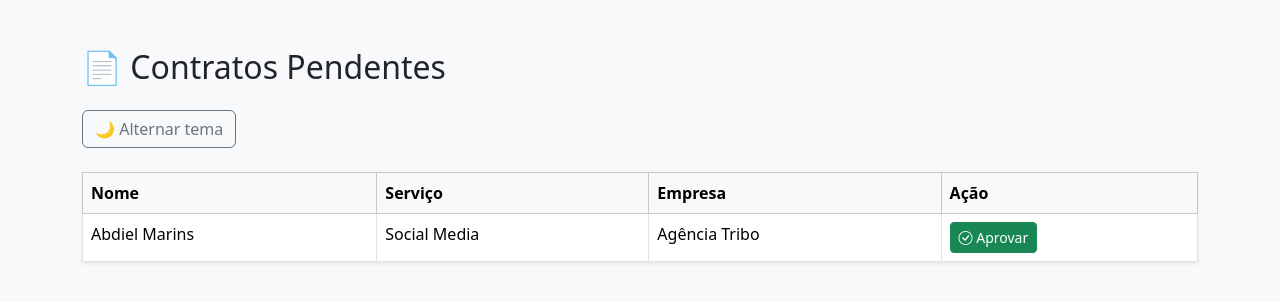
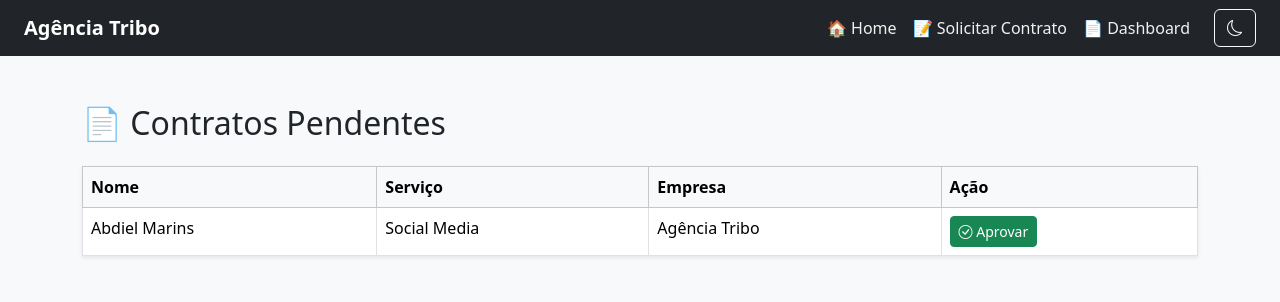
Before and after one commit to seo-react/automacao-contratos, a website: page index.html in a window 1280 px wide. Drawn offline with nearby package versions, Linux system fonts and the light colour scheme.

```diff
--- a/index.html
+++ b/index.html
@@ -3,19 +3,47 @@
 <head>
   <meta charset="UTF-8" />
   <meta name="viewport" content="width=device-width, initial-scale=1.0" />
-  <title>Dashboard de Contratos</title>
+  <title>Dashboard de Contratos | Agência Tribo</title>
   <link href="https://cdn.jsdelivr.net/npm/bootstrap@5.3.2/dist/css/bootstrap.min.css" rel="stylesheet" />
   <link href="https://cdn.jsdelivr.net/npm/bootstrap-icons@1.10.5/font/bootstrap-icons.css" rel="stylesheet" />
+  <style>
+    body.dark-mode {
+      background-color: #121212;
+      color: #f1f1f1;
+    }
+    .navbar-dark .nav-link {
+      color: #f1f1f1 !important;
+    }
+    .table-dark-mode {
+      background-color: #1e1e1e;
+      color: #f1f1f1;
+    }
+    .table-dark-mode thead {
+      background-color: #2c2c2c;
+    }
+  </style>
 </head>
 <body class="bg-light">
+  <!-- Menu superior -->
+  <nav class="navbar navbar-expand-lg navbar-dark bg-dark px-4">
+    <a class="navbar-brand fw-bold" href="/">Agência Tribo</a>
+    <div class="collapse navbar-collapse">
+      <ul class="navbar-nav ms-auto">
+        <li class="nav-item"><a class="nav-link" href="/">🏠 Home</a></li>
+        <li class="nav-item"><a class="nav-link" href="/solicitar">📝 Solicitar Contrato</a></li>
+        <li class="nav-item"><a class="nav-link active" href="/dashboard">📄 Dashboard</a></li>
+      </ul>
+    </div>
+    <button onclick="alternarTema()" class="btn btn-outline-light ms-3">
+      <i id="temaIcone" class="bi bi-moon"></i>
+    </button>
+  </nav>
+
+  <!-- Conteúdo principal -->
   <div class="container py-5">
     <h2 class="mb-4">📄 Contratos Pendentes</h2>
 
-    <button onclick="alternarTema()" class="btn btn-outline-secondary mb-4">
-      🌙 Alternar tema
-    </button>
-
-    <table class="table table-bordered bg-white shadow-sm">
+    <table id="tabela" class="table table-bordered bg-white shadow-sm">
       <thead class="table-light">
         <tr>
           <th>Nome</th>
@@ -67,7 +95,6 @@
         try {
           const resposta = await fetch(url);
           const texto = await resposta.text();
-
           mostrarAlerta(texto, 'success');
         } catch (erro) {
           mostrarAlerta('❌ Erro ao aprovar contrato.', 'danger');
@@ -79,11 +106,15 @@
       const alerta = document.getElementById('alerta');
       alerta.textContent = mensagem;
       alerta.className = `alert alert-${tipo} mt-3`;
+      alerta.classList.remove('d-none');
     }
 
     function alternarTema() {
-      document.body.classList.toggle('bg-dark');
-      document.body.classList.toggle('text-light');
+      document.body.classList.toggle('dark-mode');
+      document.getElementById('tabela').classList.toggle('table-dark-mode');
+      const icone = document.getElementById('temaIcone');
+      icone.classList.toggle('bi-moon');
+      icone.classList.toggle('bi-sun');
     }
   </script>
 </body>
```
